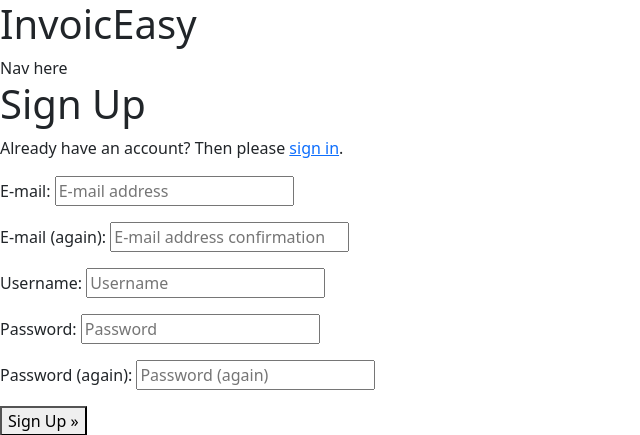
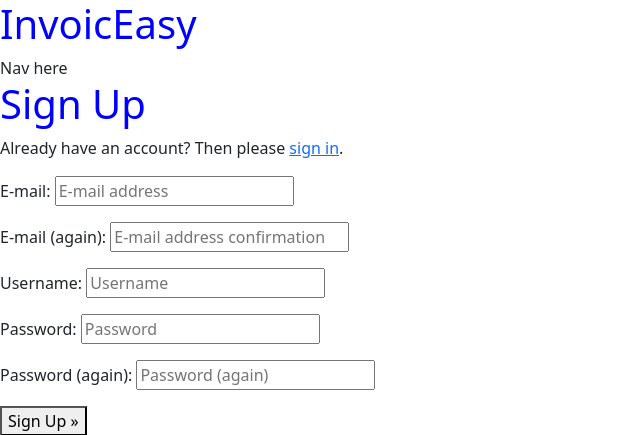
Before and after one commit to lilblupig/invoiceasy, a Django app: page /accounts/signup/ in a window 1280 px wide. Shown: the top 435 px of the page, without its empty margins (0-640 px from the left). Run offline with Django 3.2, Linux system fonts and the light colour scheme; style sheets or scripts are compiled from the project's sources; some libraries are stand-ins or nearby versions.

Commit message:
Attempt to set up scss and compiler

```diff
--- a/home/templates/home/index.html
+++ b/home/templates/home/index.html
@@ -1,5 +1,5 @@
 {% extends "base.html" %}
-{% load static %}
+{% load sass_tags %}
 
 {% block content %}
     <div class="text-success">It works!</div>
--- /dev/null
+++ b/static/css/base.css
@@ -0,0 +1,4 @@
+h1 {
+  color: blue; }
+
+/*# sourceMappingURL=base.css.map */
--- /dev/null
+++ b/static/css/base.scss
@@ -0,0 +1,3 @@
+h1 {
+    color: blue;
+}
--- a/templates/base.html
+++ b/templates/base.html
@@ -1,4 +1,4 @@
-{% load static %}
+{% load sass_tags %}
 
 <!doctype html>
 <html lang="en">
@@ -11,6 +11,7 @@
 
         {% block css %}
             <link rel="stylesheet" href="https://cdn.jsdelivr.net/npm/bootstrap@5.1.3/dist/css/bootstrap.min.css" integrity="sha384-1BmE4kWBq78iYhFldvKuhfTAU6auU8tT94WrHftjDbrCEXSU1oBoqyl2QvZ6jIW3" crossorigin="anonymous" />
+            <link rel="stylesheet" href="{% sass_src 'css/base.scss' %}" type="text/css" />
         {% endblock %}
 
         <title>InvoicEasy{% block extra_title %}{% endblock %}</title>
```
Also changed, not shown: invoiceasy/settings.py (+11 -0 lines), README.md, 1 other file.
